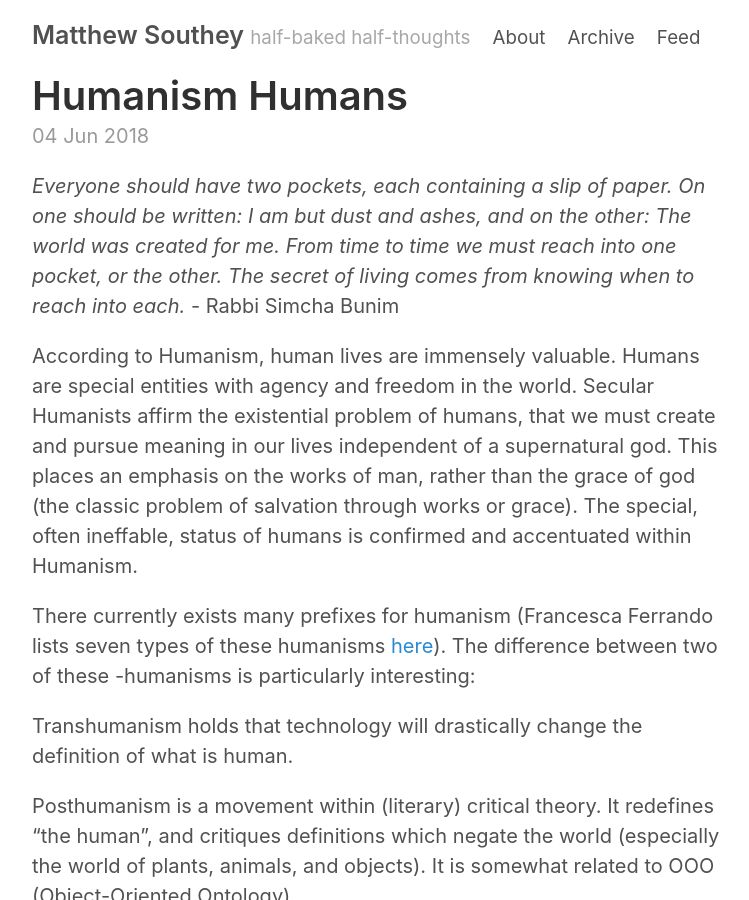
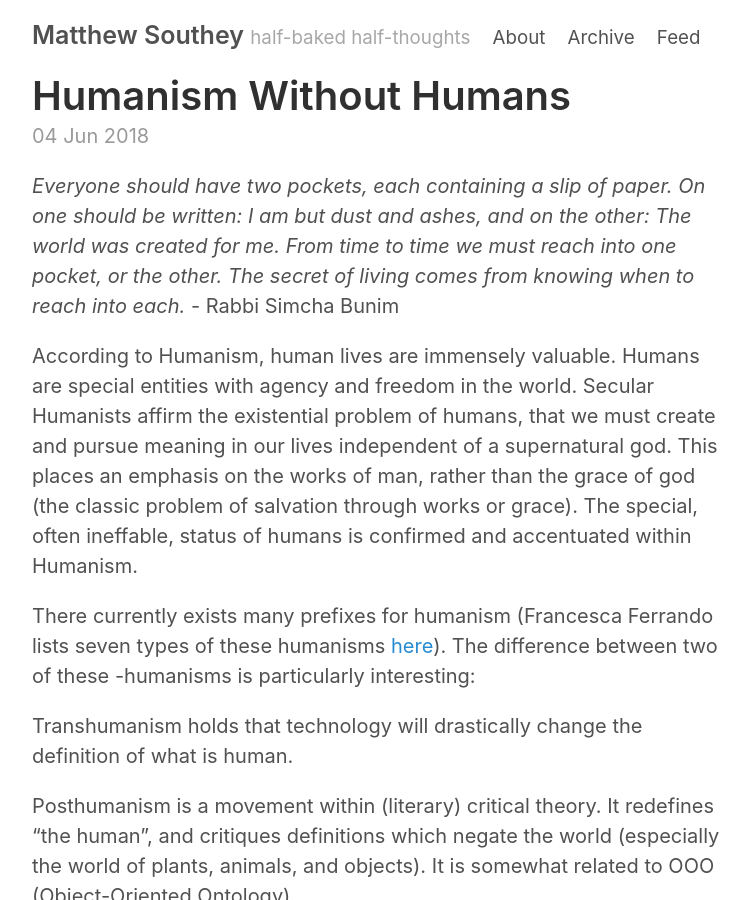
Before and after one commit to matthewsouthey/matthewsouthey.github.io, a Jekyll site: the page built from _posts/2018-06-04-humanism-humans.md, in a window 1280 px wide and 900 px high. Shown: the whole window, without its empty margins (258-1007 px from the left). Built offline with Jekyll 4.4.1, drawn with Linux system fonts in a browser that asks for light colours; our own code applies the rules of GitHub Pages for plain Markdown files; comment, search, counter and statistics services are not loaded.

Commit message:
Update 2018-06-04-humanism-humans.md

```diff
--- a/_posts/2018-06-04-humanism-humans.md
+++ b/_posts/2018-06-04-humanism-humans.md
@@ -1,5 +1,7 @@
 ---
 published: true
+title: 'Humanism Without Humans'
+comments: true
 ---
 _Everyone should have two pockets, each containing a slip of paper. On one should be written: I am but dust and ashes, and on the other: The world was created for me. From time to time we must reach into one pocket, or the other. The secret of living comes from knowing when to reach into each._ - Rabbi Simcha Bunim
 
```
